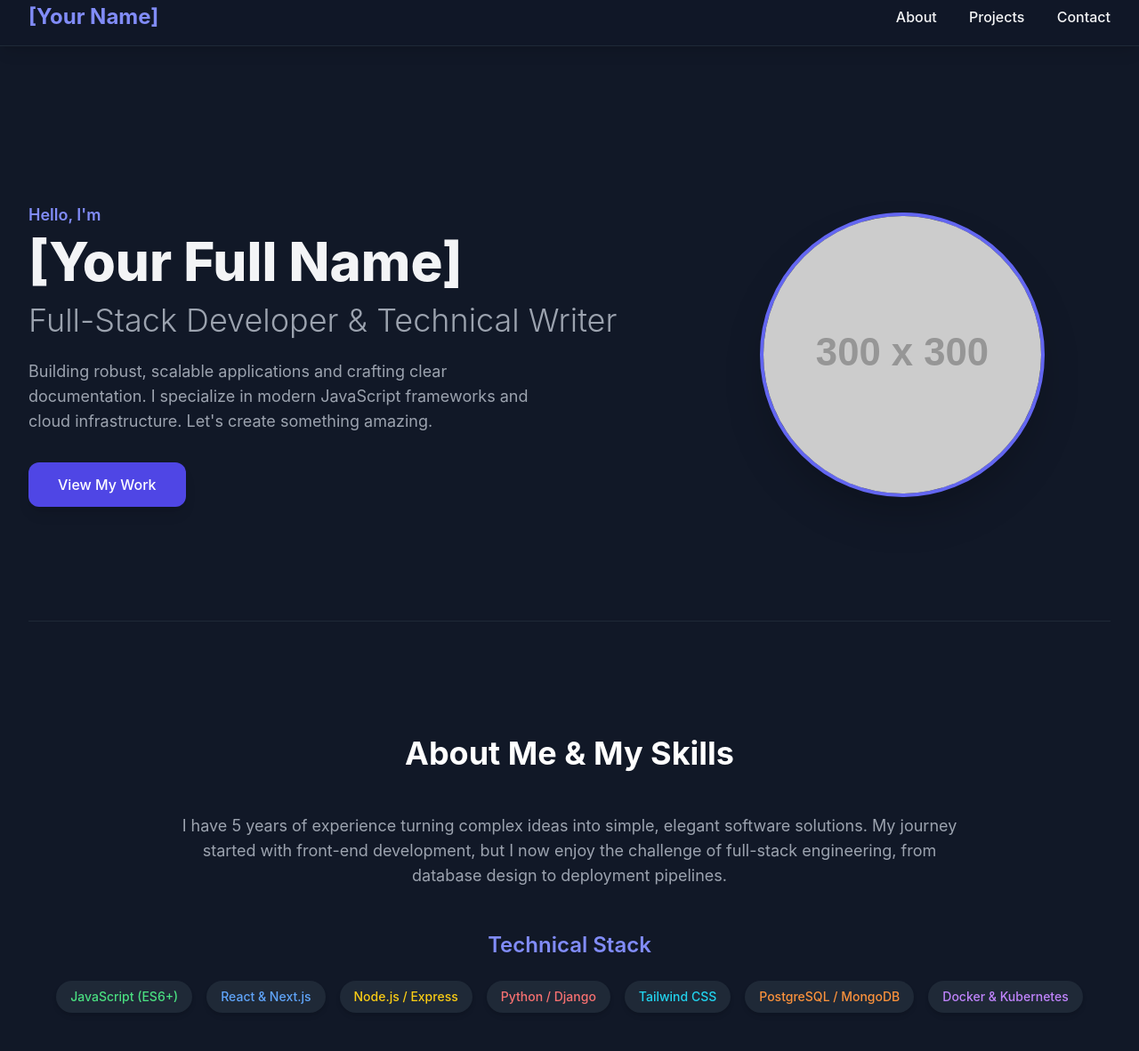
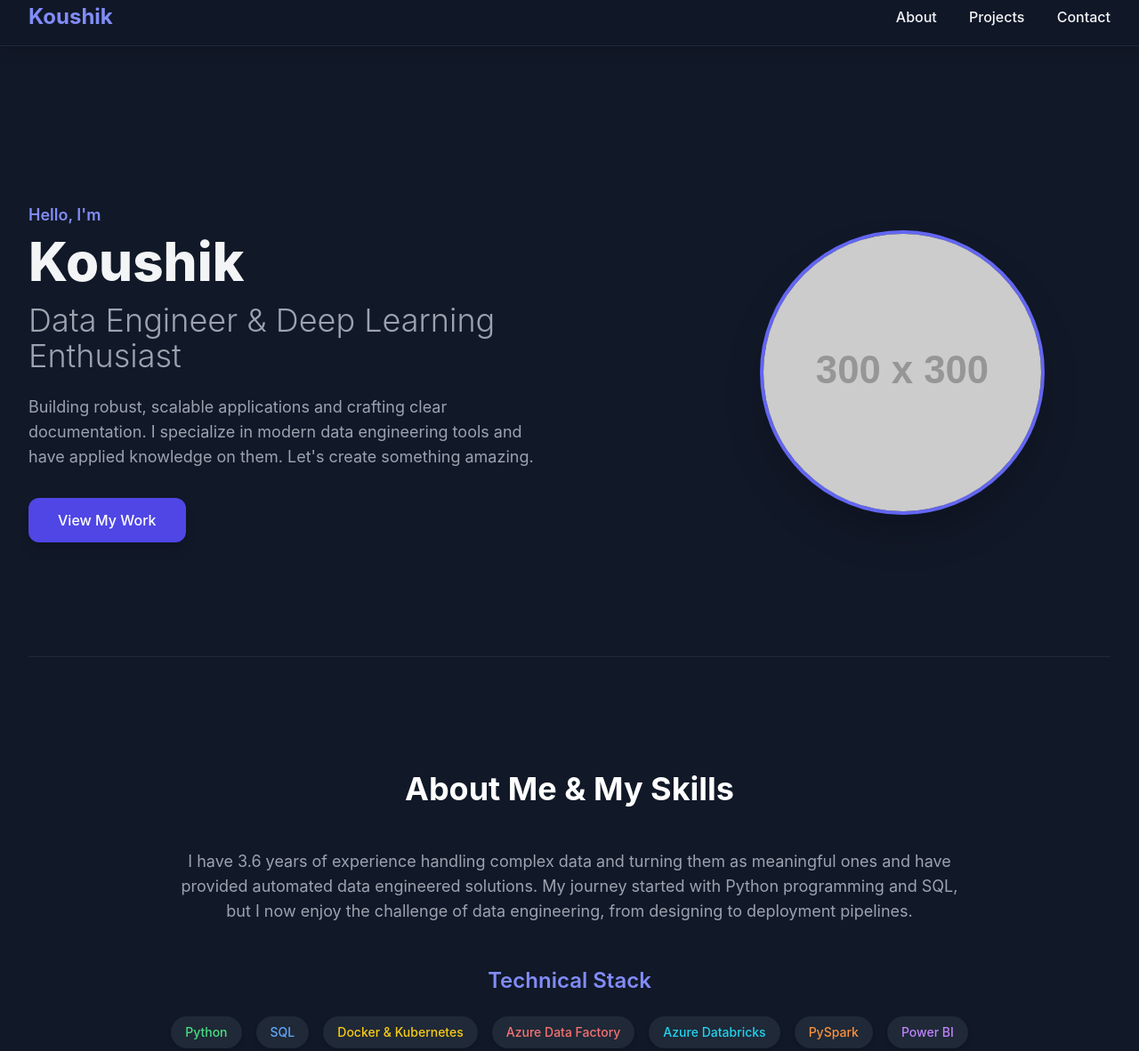
Before and after one commit to Old-Phantom/work-portfolio, a plain HTML site: page index.html in a window 1280 px wide. Shown: the part 13-1195 px from the top of the page at 89% size. Drawn offline with nearby package versions, Linux system fonts and the light colour scheme; placeholder pictures from the web are drawn by us.

Commit message:
Update index.html
initial desc. update

```diff
--- a/index.html
+++ b/index.html
@@ -36,7 +36,7 @@
     <header class="sticky top-0 z-50 bg-gray-900/95 backdrop-blur-sm shadow-lg border-b border-gray-800">
         <nav class="max-w-7xl mx-auto px-4 sm:px-6 lg:px-8 py-4 flex justify-between items-center">
             <h1 class="text-2xl font-bold text-indigo-400">
-                [Your Name]
+                Koushik
             </h1>
             <div class="space-x-4 md:space-x-8 text-sm md:text-base font-medium">
                 <a href="#about" class="hover:text-indigo-400 transition duration-300">About</a>
@@ -53,13 +53,13 @@
             <div class="md:w-3/5">
                 <p class="text-indigo-400 text-lg font-semibold mb-2">Hello, I'm</p>
                 <h2 class="text-5xl md:text-6xl font-extrabold leading-tight mb-4">
-                    [Your Full Name]
+                    Koushik
                 </h2>
                 <h3 class="text-3xl md:text-4xl font-light text-gray-400 mb-6">
-                    Full-Stack Developer & Technical Writer
+                    Data Engineer & Deep Learning Enthusiast
                 </h3>
                 <p class="text-lg text-gray-400 max-w-xl mb-8">
-                    Building robust, scalable applications and crafting clear documentation. I specialize in modern JavaScript frameworks and cloud infrastructure. Let's create something amazing.
+                    Building robust, scalable applications and crafting clear documentation. I specialize in modern data engineering tools and have applied knowledge on them. Let's create something amazing.
                 </p>
                 <a href="#projects" class="inline-flex items-center justify-center px-8 py-3 border border-transparent text-base font-medium rounded-xl shadow-lg text-white bg-indigo-600 hover:bg-indigo-700 transition duration-300 transform hover:scale-[1.02]">
                     View My Work
@@ -84,7 +84,7 @@
 
             <div class="max-w-4xl mx-auto text-center mb-12">
                 <p class="text-gray-400 text-lg">
-                    I have 5 years of experience turning complex ideas into simple, elegant software solutions. My journey started with front-end development, but I now enjoy the challenge of full-stack engineering, from database design to deployment pipelines.
+                    I have 3.6 years of experience handling complex data and turning them as meaningful ones and have provided automated data engineered solutions. My journey started with Python programming and SQL, but I now enjoy the challenge of data engineering, from designing to deployment pipelines.
                 </p>
             </div>
 
@@ -94,13 +94,13 @@
                 </h3>
                 <div class="flex flex-wrap justify-center gap-4">
                     <!-- Example Skill Badges -->
-                    <span class="px-4 py-2 bg-gray-800 text-green-400 rounded-full font-medium text-sm shadow-md transition duration-300 hover:bg-gray-700">JavaScript (ES6+)</span>
-                    <span class="px-4 py-2 bg-gray-800 text-blue-400 rounded-full font-medium text-sm shadow-md transition duration-300 hover:bg-gray-700">React & Next.js</span>
-                    <span class="px-4 py-2 bg-gray-800 text-yellow-400 rounded-full font-medium text-sm shadow-md transition duration-300 hover:bg-gray-700">Node.js / Express</span>
-                    <span class="px-4 py-2 bg-gray-800 text-red-400 rounded-full font-medium text-sm shadow-md transition duration-300 hover:bg-gray-700">Python / Django</span>
-                    <span class="px-4 py-2 bg-gray-800 text-cyan-400 rounded-full font-medium text-sm shadow-md transition duration-300 hover:bg-gray-700">Tailwind CSS</span>
-                    <span class="px-4 py-2 bg-gray-800 text-orange-400 rounded-full font-medium text-sm shadow-md transition duration-300 hover:bg-gray-700">PostgreSQL / MongoDB</span>
-                    <span class="px-4 py-2 bg-gray-800 text-purple-400 rounded-full font-medium text-sm shadow-md transition duration-300 hover:bg-gray-700">Docker & Kubernetes</span>
+                    <span class="px-4 py-2 bg-gray-800 text-green-400 rounded-full font-medium text-sm shadow-md transition duration-300 hover:bg-gray-700">Python</span>
+                    <span class="px-4 py-2 bg-gray-800 text-blue-400 rounded-full font-medium text-sm shadow-md transition duration-300 hover:bg-gray-700">SQL</span>
+                    <span class="px-4 py-2 bg-gray-800 text-yellow-400 rounded-full font-medium text-sm shadow-md transition duration-300 hover:bg-gray-700">Docker & Kubernetes</span>
+                    <span class="px-4 py-2 bg-gray-800 text-red-400 rounded-full font-medium text-sm shadow-md transition duration-300 hover:bg-gray-700">Azure Data Factory</span>
+                    <span class="px-4 py-2 bg-gray-800 text-cyan-400 rounded-full font-medium text-sm shadow-md transition duration-300 hover:bg-gray-700">Azure Databricks</span>
+                    <span class="px-4 py-2 bg-gray-800 text-orange-400 rounded-full font-medium text-sm shadow-md transition duration-300 hover:bg-gray-700">PySpark</span>
+                    <span class="px-4 py-2 bg-gray-800 text-purple-400 rounded-full font-medium text-sm shadow-md transition duration-300 hover:bg-gray-700">Power BI</span>
                     <!-- Add or remove skills as needed -->
                 </div>
             </div>
@@ -168,7 +168,7 @@
                         <span class="px-3 py-1 bg-indigo-900/50 rounded-lg text-indigo-300">Vercel</span>
                     </div>
                     <div class="flex space-x-4">
-                        <a href="[Your GitHub Repo Link]" target="_blank" class="inline-flex items-center text-gray-300 hover:text-indigo-400 transition duration-300">
+                        <a href="" target="_blank" class="inline-flex items-center text-gray-300 hover:text-indigo-400 transition duration-300">
                             <span data-lucide="github" class="icon-size mr-1"></span> Code
                         </a>
                         <a href="[Your Live Demo Link]" target="_blank" class="inline-flex items-center text-gray-300 hover:text-indigo-400 transition duration-300">
```
